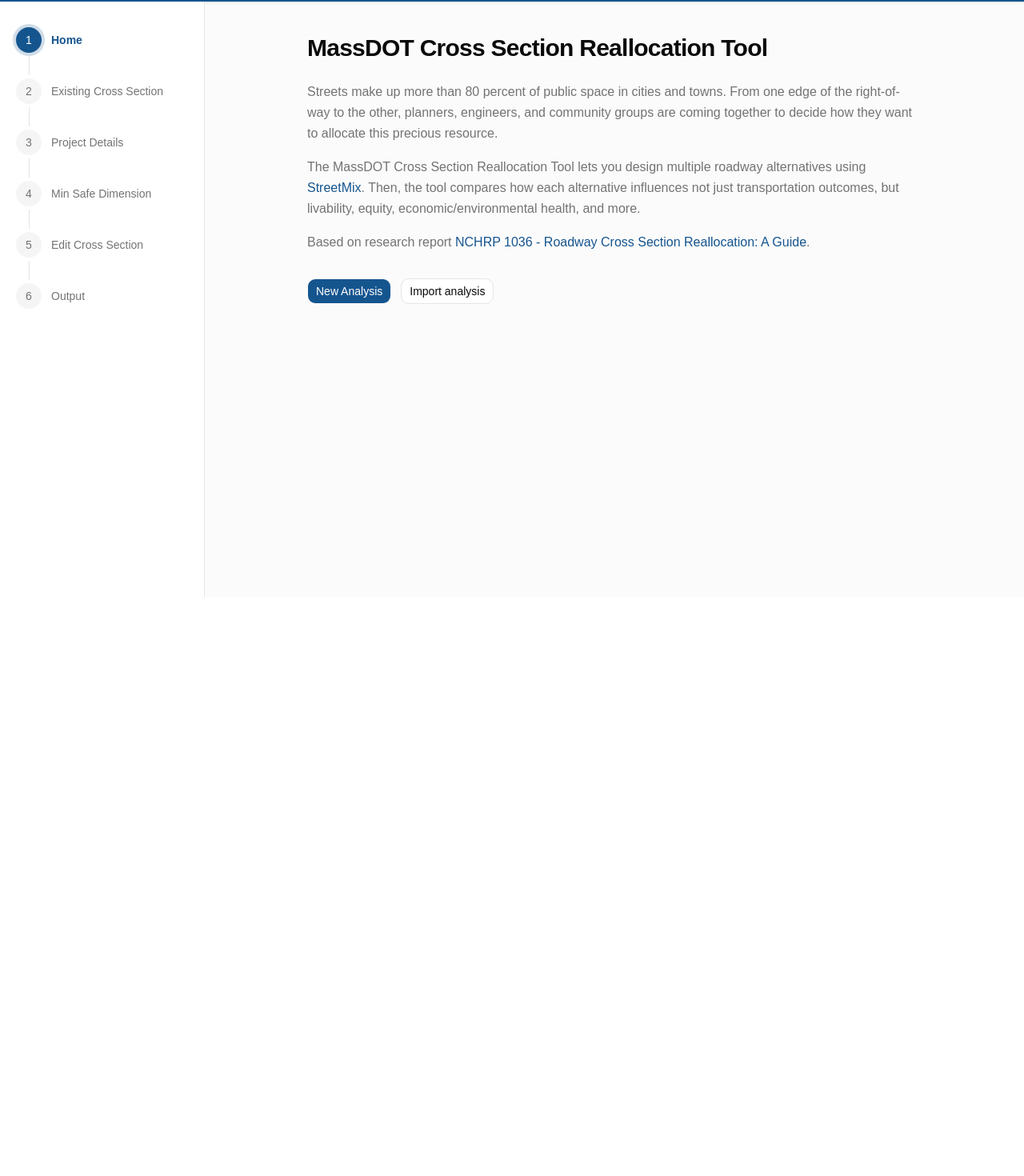
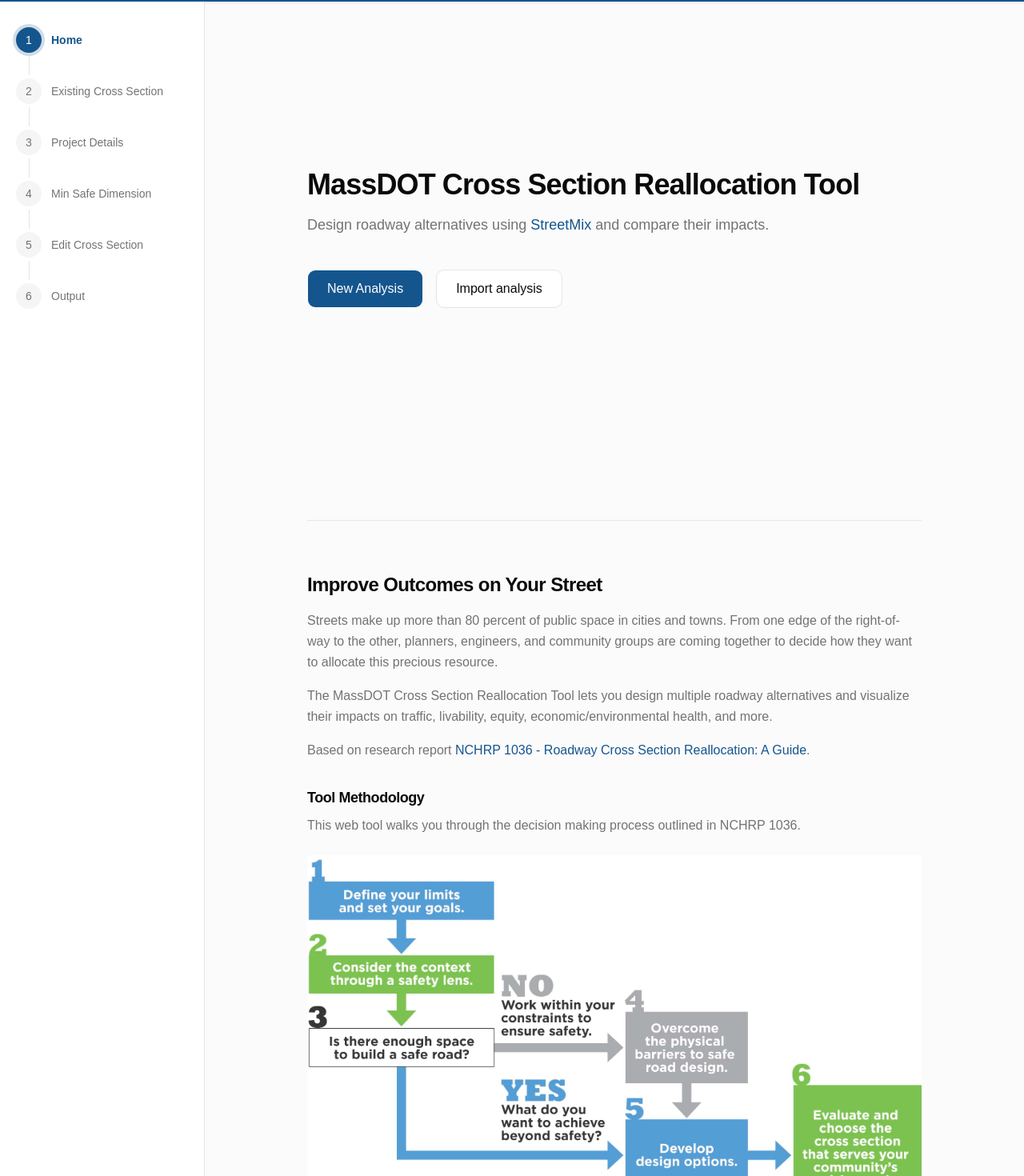
Before and after one commit to kittelson/cross-section-viz, a React (Vite) app: page / in a window 1280 px wide. Shown: the part 54-1524 px from the top of the page at 80% size. Before the commit the page ends 800 px from the top, so only its background shows below. Built offline with nearby package versions, Linux system fonts and the light colour scheme.

Commit message:
improve homepage

```diff
--- a/src/components/ImportAnalysisDialog.tsx
+++ b/src/components/ImportAnalysisDialog.tsx
@@ -1,5 +1,6 @@
 import { Upload } from 'lucide-react';
-import { Button } from '@/components/ui/button';
+import type { VariantProps } from 'class-variance-authority';
+import { Button, buttonVariants } from '@/components/ui/button';
 import {
   Dialog,
   DialogContent,
@@ -10,11 +11,23 @@ import {
   DialogTrigger,
 } from '@/components/ui/dialog';
 
-export function ImportAnalysisDialog() {
+export function ImportAnalysisDialog({
+  triggerSize,
+  triggerClassName,
+}: {
+  triggerSize?: VariantProps<typeof buttonVariants>['size'];
+  triggerClassName?: string;
+} = {}) {
   return (
     <Dialog>
       <DialogTrigger asChild>
-        <Button variant="outline">Import analysis</Button>
+        <Button
+          variant="outline"
+          size={triggerSize}
+          className={triggerClassName}
+        >
+          Import analysis
+        </Button>
       </DialogTrigger>
       <DialogContent>
         <DialogHeader>
--- /dev/null
+++ b/src/components/LearnMoreSection.tsx
@@ -0,0 +1,50 @@
+import { BlueLink } from '@/components/BlueLink';
+import flowchart1036 from '@/images/flowchart1036.jpg';
+
+export function LearnMoreSection() {
+  return (
+    <section className="mt-16 border-t pt-12 text-base leading-relaxed text-muted-foreground sm:mt-24 sm:pt-16">
+      <div className="flex flex-col gap-4">
+        <h2 className="text-2xl font-semibold tracking-tight text-foreground">
+          Improve Outcomes on Your Street
+        </h2>
+        <p>
+          Streets make up more than 80 percent of public space in cities and
+          towns. From one edge of the right-of-way to the other, planners,
+          engineers, and community groups are coming together to decide how they
+          want to allocate this precious resource.
+        </p>
+        <p>
+          The MassDOT Cross Section Reallocation Tool lets you design multiple
+          roadway alternatives and visualize their impacts on traffic,
+          livability, equity, economic/environmental health, and more.
+        </p>
+        <p>
+          Based on research report{' '}
+          <BlueLink
+            href="https://www.nationalacademies.org/publications/26788"
+            target="_blank"
+            rel="noreferrer"
+          >
+            NCHRP 1036 - Roadway Cross Section Reallocation: A Guide
+          </BlueLink>
+          .
+        </p>
+        <div className="mt-4">
+          <h3 className="text-lg font-semibold tracking-tight text-foreground">
+            Tool Methodology
+          </h3>
+          <p className="mt-2">
+            This web tool walks you through the decision making process outlined
+            in NCHRP 1036.
+          </p>
+          <img
+            src={flowchart1036}
+            alt="Flowchart of the NCHRP 1036 decision-making process with six steps and two paths. Step 1: Define your limits and set your goals. Step 2: Consider the context through a safety lens. Step 3 asks: Is there enough space to build a safe road? If no—work within your constraints to ensure safety—go to step 4, Overcome the physical barriers to safe road design, then continue to step 5. If yes—what do you want to achieve beyond safety?—go directly to step 5. Step 5: Develop design options, including the question: What happens when you change your cross section? Step 6: Evaluate and choose the cross section that serves your community’s vision and needs."
+            className="mt-6 w-full"
+          />
+        </div>
+      </div>
+    </section>
+  );
+}
--- a/src/pages/HomePage.tsx
+++ b/src/pages/HomePage.tsx
@@ -1,54 +1,44 @@
 import { Link } from 'react-router-dom';
 import { BlueLink } from '@/components/BlueLink';
 import { ImportAnalysisDialog } from '@/components/ImportAnalysisDialog';
+import { LearnMoreSection } from '@/components/LearnMoreSection';
 import { Button } from '@/components/ui/button';
 import { paths } from '@/paths';
+
+const primaryActionClassName = 'h-12 px-6 text-base';
 
 export function HomePage() {
   return (
     <div className="mx-auto max-w-3xl">
-      <h1 className="text-3xl font-semibold tracking-tight text-balance">
+      <section className="flex min-h-[min(32rem,calc(100svh-12rem))] flex-col justify-center py-10 sm:py-16">
+        <h1 className="text-3xl font-semibold tracking-tight text-balance sm:text-4xl">
           MassDOT Cross Section Reallocation Tool
         </h1>
-      <div className="mt-6 space-y-4 text-base leading-relaxed text-muted-foreground">
+        <div className="mt-4 max-w-2xl space-y-4 text-base leading-relaxed text-muted-foreground sm:text-lg">
           <p>
-          Streets make up more than 80 percent of public space in cities and
-          towns. From one edge of the right-of-way to the other, planners,
-          engineers, and community groups are coming together to decide how they
-          want to allocate this precious resource.
-        </p>
-        <p>
-          The MassDOT Cross Section Reallocation Tool lets you design multiple
-          roadway alternatives using{' '}
+            Design roadway alternatives using{' '}
             <BlueLink
               href="https://streetmix.net"
               target="_blank"
               rel="noreferrer"
             >
               StreetMix
-          </BlueLink>
-          . Then, the tool compares how each alternative influences not just
-          transportation outcomes, but livability, equity,
-          economic/environmental health, and more.
-        </p>
-        <p>
-          Based on research report{' '}
-          <BlueLink
-            href="https://www.nationalacademies.org/publications/26788"
-            target="_blank"
-            rel="noreferrer"
-          >
-            NCHRP 1036 - Roadway Cross Section Reallocation: A Guide
-          </BlueLink>
-          .
+            </BlueLink>{' '}
+            and compare their impacts.
           </p>
         </div>
-      <div className="mt-8 flex flex-wrap gap-3">
-        <Button asChild>
+        <div className="mt-10 flex flex-wrap gap-4">
+          <Button asChild size="lg" className={primaryActionClassName}>
             <Link to={paths.existingCrossSection}>New Analysis</Link>
           </Button>
-        <ImportAnalysisDialog />
+          <ImportAnalysisDialog
+            triggerSize="lg"
+            triggerClassName={primaryActionClassName}
+          />
         </div>
+      </section>
+
+      <LearnMoreSection />
     </div>
   );
 }
```
Lines whose indentation alone changed are shown as unchanged.
